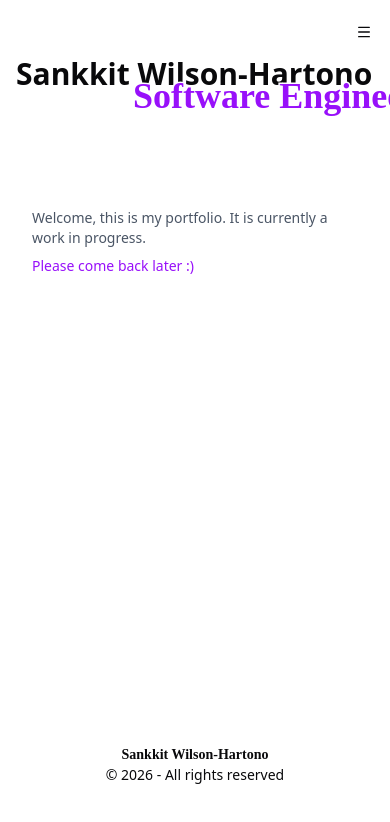
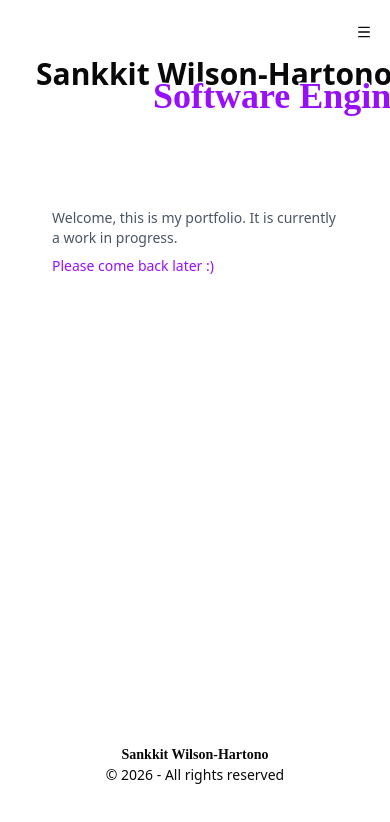
Before and after one commit to Sankeetos/sankeetos-portfolio, a SvelteKit app: page / in a window 390 px wide. Shown: the top 822 px of the page. Built offline with nearby package versions, Linux system fonts and the light colour scheme; no server answers; some icons are missing.

Commit message:
Small style changes to layout

```diff
--- a/src/routes/+layout.svelte
+++ b/src/routes/+layout.svelte
@@ -47,7 +47,7 @@
 				</div>
 			</div>
 		</header>
-		<div class="pt-10 md:pl-5">
+		<div class="flex w-full max-w-7xl shrink-0 grow flex-col p-5 pt-10">
 			{@render children()}
 		</div>
 	</Sidebar.Inset>
```
